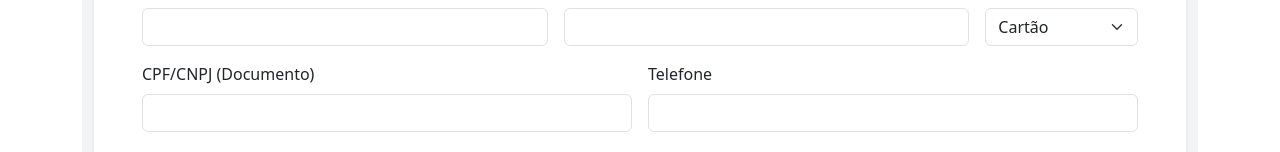
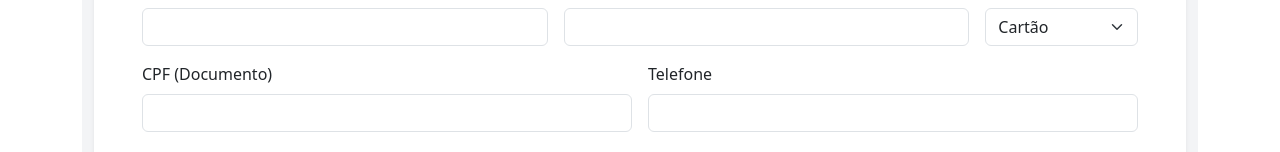
Before and after one commit to douglasjava/easy-maintenance-web, a Next.js app: page /onboarding in a window 1280 px wide. Shown: the part 498-650 px from the top of the page. Built offline with nearby package versions, Linux system fonts and the light colour scheme; no server answers.

Commit message:
chore: update localStorage keys and label in onboarding flow
- Updated localStorage keys to use returned organization data for better accuracy.
- Refined CPF/CNPJ field label to display only CPF for consistency.

```diff
--- a/src/app/onboarding/page.tsx
+++ b/src/app/onboarding/page.tsx
@@ -205,8 +205,8 @@ export default function OnboardingPage() {
 
             toast.success("Organização criada!");
 
-            window.localStorage.setItem("organizationCode", organizationCode);
-            window.localStorage.setItem("organizationName", organizationName);
+            window.localStorage.setItem("organizationCode", returnedOrgCode);
+            window.localStorage.setItem("organizationName", returnedOrgName);
 
             router.push("/");
             // Em alguns casos o reload é necessário se o estado global não reagir ao localStorage
@@ -311,7 +311,7 @@ export default function OnboardingPage() {
                                     </div>
 
                                     <div className="col-md-6">
-                                        <label className="form-label">CPF/CNPJ (Documento)</label>
+                                        <label className="form-label">CPF (Documento)</label>
                                         <input
                                             type="text" className="form-control" required
                                             value={billingData.doc}
```
